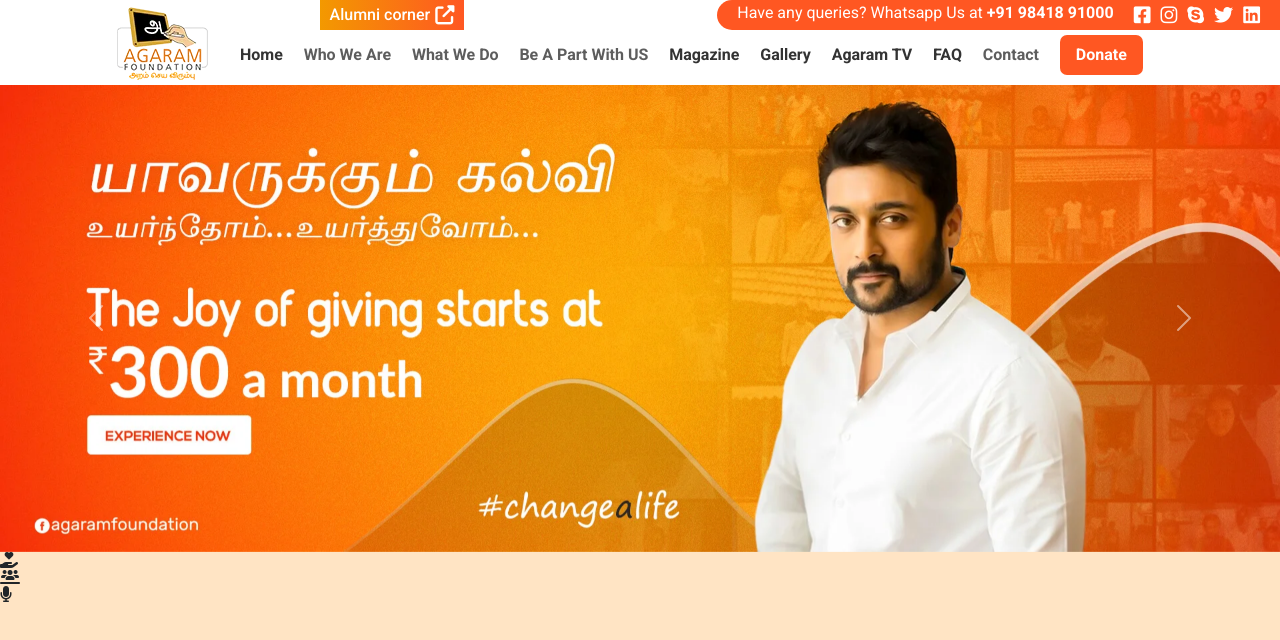
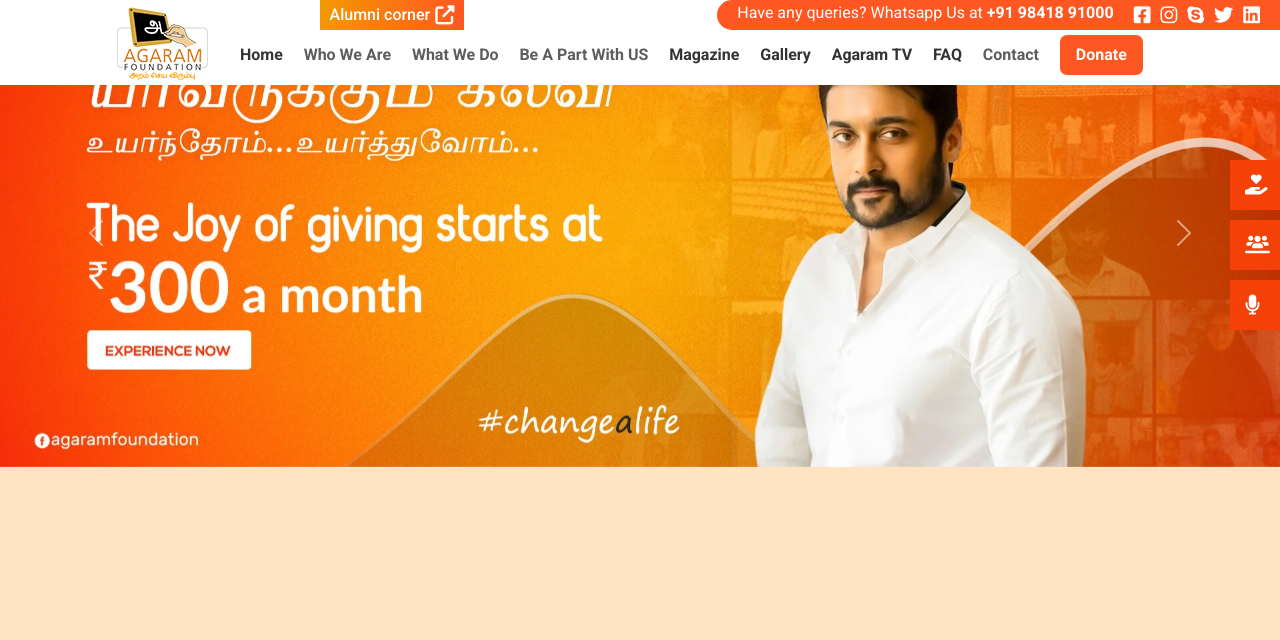
Before and after one commit to Achu-Prasad/Agara_Web_Project, a plain HTML site: page index.html in a window 1280 px wide. Shown: the top 640 px of the page. Drawn offline with Linux system fonts and the light colour scheme.

Commit message:
Added buttons right
Made header fixed.
Right side buttons fixed
Made an animation for button hovering

```diff
--- a/index.html
+++ b/index.html
@@ -91,9 +91,17 @@
         </div>
         <!-- fixed icons -->
         <div class="fixed_icons">
-            <div class="fixed"><i class="fa-solid fa-hand-holding-heart"></i></div>
-            <div class="fixed"><i class="fa-solid fa-users-line"></i></div>
-            <div class="fixed"><i class="fa-solid fa-microphone"></i></div>
+            <div class="fixed fixed1"><i class="fa-solid fa-hand-holding-heart"></i>
+                <p>DONATE</p>
+            </div>
+            <div class="fixed fixed2">
+                <i class="fa-solid fa-users-line"></i>
+                <p>VOLUNTEER</p>
+            </div>
+            <div class="fixed fixed3">
+                <i class="fa-solid fa-microphone"></i>
+                <p>FOUNDER CALL</p>
+            </div>
         </div>
     </main>
 
--- a/style.css
+++ b/style.css
@@ -24,6 +24,7 @@ body {
 	line-height: 1;
     background-color: bisque;
     font-family: 'Roboto', sans-serif;
+    height: 7000px;
 }
 ol, ul {
 	list-style: none;
@@ -39,8 +40,9 @@ a{
     color: #5d5d5d;
     height: 85px;
     min-width:100vw;
-    position: relative;
+    position: fixed;
     overflow: hidden;
+    z-index: 9999;
 
 }
 .main_logo{
@@ -166,8 +168,60 @@ li>a:hover{
 .nav_button_1000{
     display: none;
 }
+/* MAIN SECTION */
+#carouselExample{
 
-
+}
+.fixed_icons{
+    display: flex;
+    flex-flow: column nowrap;
+    gap: 10px;
+    position: fixed;
+    right: -200px;
+    top: 160px;
+    z-index: 10;
+}
+.fixed{
+    height: 50px;
+    width: 250px;
+    background-color: #f34108;
+    color: white;
+    display: flex;
+    justify-content: flex-start;
+    align-items: center;
+    padding-left: 15px;
+}
+.fixed p{
+    letter-spacing: 2px;
+}
+.fixed i{
+    font-weight: 600;
+    margin-right: 20px;
+    font-size: 20px;
+}
+.fixed1{
+    margin-left: 200px;
+    transition: all 0.3s ease;
+}
+.fixed1:hover{
+    margin-left:0px;
+}
+.fixed2{
+    position:relative;
+    margin-left: 200px;
+    transition: all 0.3s ease;
+}
+.fixed2:hover{
+    margin-left:0px;
+}
+.fixed3{
+    position:relative;
+    margin-left: 200px;
+    transition: all 0.3s ease;
+}
+.fixed3:hover{
+    margin-left:0px;
+}
 /* media queries starts here */
 
 
```
